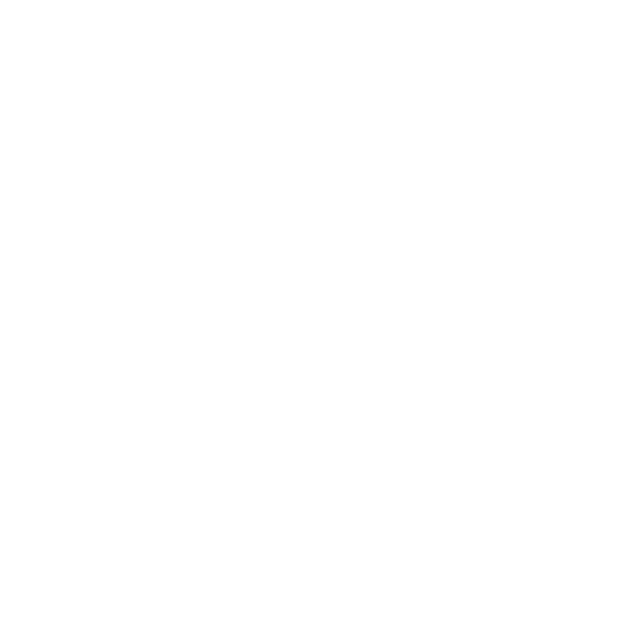
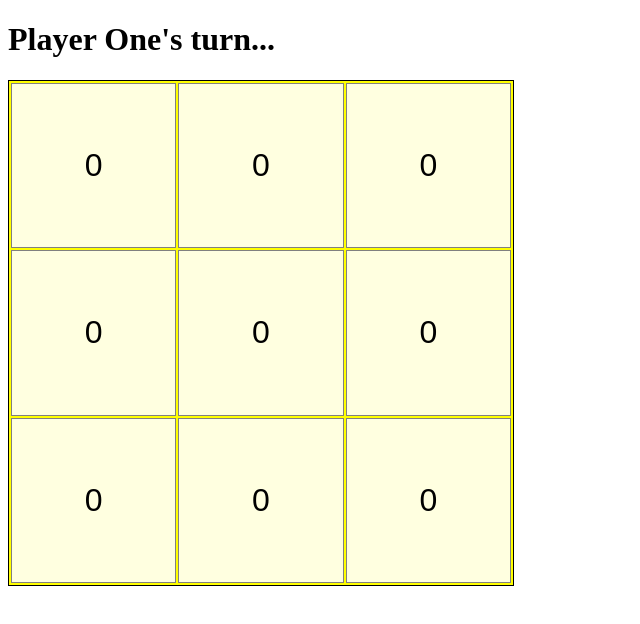
Before and after one commit to JasonBet/Tic-Tac-Toe, a plain HTML site: page index.html in a window 1280 px wide. Shown: the whole page, without its empty margins (0-640 px from the left). Drawn offline with Linux system fonts and the light colour scheme.

Commit message:
Add several bug fixes to prevent illegal move

```diff
--- a/index.html
+++ b/index.html
@@ -10,6 +10,7 @@
     <div class="container">
         <h1 class="turn"></h1>
         <div class="board"></div>
+        <h1 class="victor"></h1>
     </div>
 
     <script src="script.js"></script>
--- a/script.js
+++ b/script.js
@@ -95,16 +95,26 @@ const GameController = (function() {
         }
     }
 
-    const victory = (mark) => console.log(`Player ${mark} wins!`);
+    const victory = (mark) => {
+        console.log(`Player ${mark} wins!`);
+
+    }
+
+    let gameOver = false;
+    const getGameOver = () => gameOver;
+    const resetGameOver = () => gameOver = false;
 
     const playRound = ([row, column]) => {
+        if(gameOver) return;
         console.log(`${getActivePlayer().pName} placing mark on ${row},${column}`);
         Gameboard.dropPlayerMark([row,column], getActivePlayer().playerMark);
 
         // Add win condition logic
         if(checkWinCons(1)){
+            gameOver = true;
             return victory(1);
         } else if(checkWinCons(2)){
+            gameOver = true;
             return victory(2);
         }
 
@@ -116,7 +126,9 @@ const GameController = (function() {
 
     return {
         playRound,
-        getActivePlayer
+        getActivePlayer,
+        getGameOver,
+        resetGameOver
     };
 
 })();
@@ -124,4 +136,52 @@ const GameController = (function() {
 const ScreenController = (function() {
     const playerTurnDiv = document.querySelector('.turn');
     const boardDiv = document.querySelector('.board');
+    const victor = document.querySelector('.victor');
+
+    const updateScreen = () => {
+        boardDiv.textContent = "";
+
+        playerTurnDiv.textContent = `${GameController.getActivePlayer().pName}'s turn...`;
+
+        // Render board cells
+        Gameboard.getBoard().forEach((row, rowIndex) => {
+            row.forEach((cell, index) => {
+                const cellButton = document.createElement("button");
+                cellButton.classList.add("cell");
+
+                // Add data attribute to identify each cell through its column
+                cellButton.dataset.column = index;
+                cellButton.dataset.row = rowIndex;
+                cellButton.textContent = cell.getValue();
+                boardDiv.appendChild(cellButton);
+            })
+        })
+    }
+
+    // Victory & Reset Alert
+
+    // Event listener for board
+    function clickHandlerBoard(e) {
+        const row = parseInt(e.target.dataset.row);
+        const column = parseInt(e.target.dataset.column);
+        const selectedCell = [row, column];
+        // Check cell was clicked
+        if(!e.target.dataset.row || !e.target.dataset.column) return;
+
+        if(Gameboard.getBoard()[row][column].getValue() !== 0){
+            alert("This box was already clicked!");
+            return;
+        }
+
+        GameController.playRound(selectedCell);
+        if(GameController.getGameOver()) {
+
+        }
+        updateScreen();
+    }
+    boardDiv.addEventListener("click", clickHandlerBoard);
+
+
+    // Initial screen render
+    updateScreen();
 })();
--- a/style.css
+++ b/style.css
@@ -0,0 +1,22 @@
+.board {
+    display: grid;
+    height: 500px;
+    width: 500px;
+    grid-template-columns: repeat(3, 1fr);
+    grid-template-rows: repeat(3, 1fr);
+    border: 1px solid black;
+    gap: 2px;
+    padding: 2px;
+    background-color: yellow;
+  }
+
+  .cell {
+    display: flex;
+    justify-content: center;
+    align-items: center;
+    text-align: center;
+    font-size: 2rem;
+    border: 1px solid grey;
+    background: lightyellow;
+    cursor: pointer;
+  }
```
